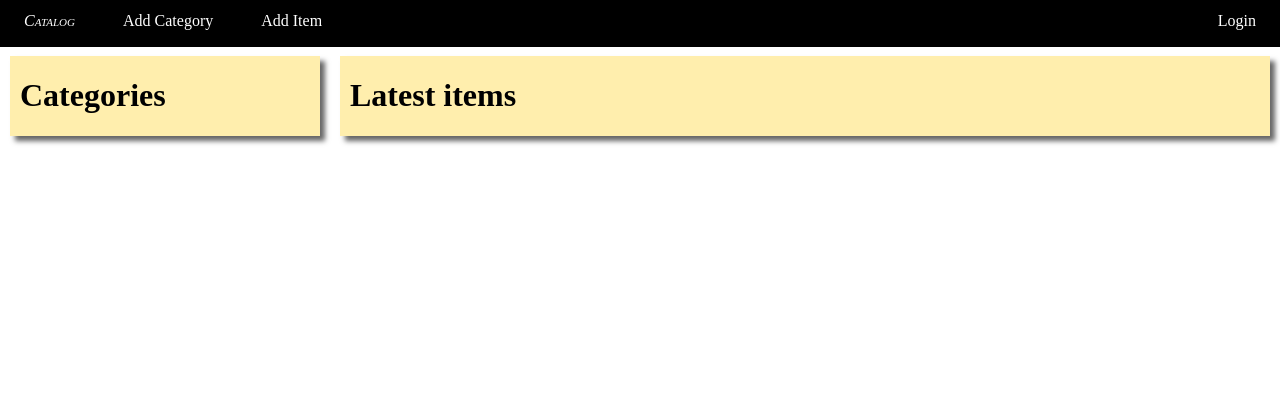
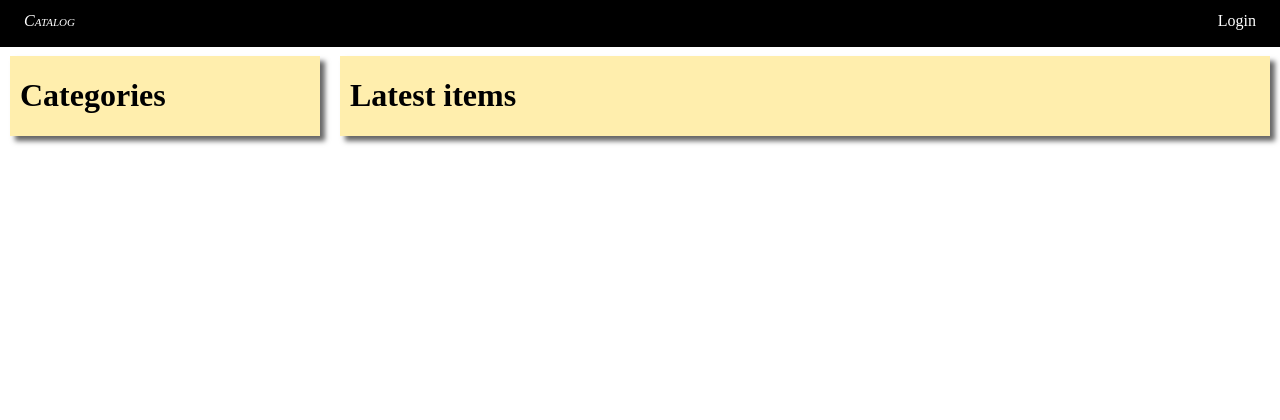
Before and after one commit to albertoivo/item-catalog-fullstacknd, a Flask app: page / in a window 1280 px wide. Shown: the top 420 px of the page. Run offline with Flask 2, Linux system fonts and the light colour scheme.

Commit message:
ajustes para links logados ou nao

```diff
--- a/templates/navBar.html
+++ b/templates/navBar.html
@@ -5,13 +5,13 @@
             <i class="fa fa-bars"></i>
         </a>
         <a class="logo" href="/">Catalog</a>
-        <a href="#" class="hide-mobile">Add Category</a>
-        <a href="#" class="hide-mobile">Add Item</a>
         {% if 'username' not in login_session %}
         <a class="hide-mobile hover-red right" href="{{url_for('showLogin')}}">Login</a>
         {% else %}
         <a id="logout" class="hide-mobile hover-red right" href='/logout'>(Logout)</a>
         <span id="welcome" class="hide-mobile right">Welcome, {{login_session['username']}}</span>
+        <a href="#" class="hide-mobile">Add Category</a>
+        <a href="#" class="hide-mobile">Add Item</a>
         {% endif %}
     </div>
 
```
